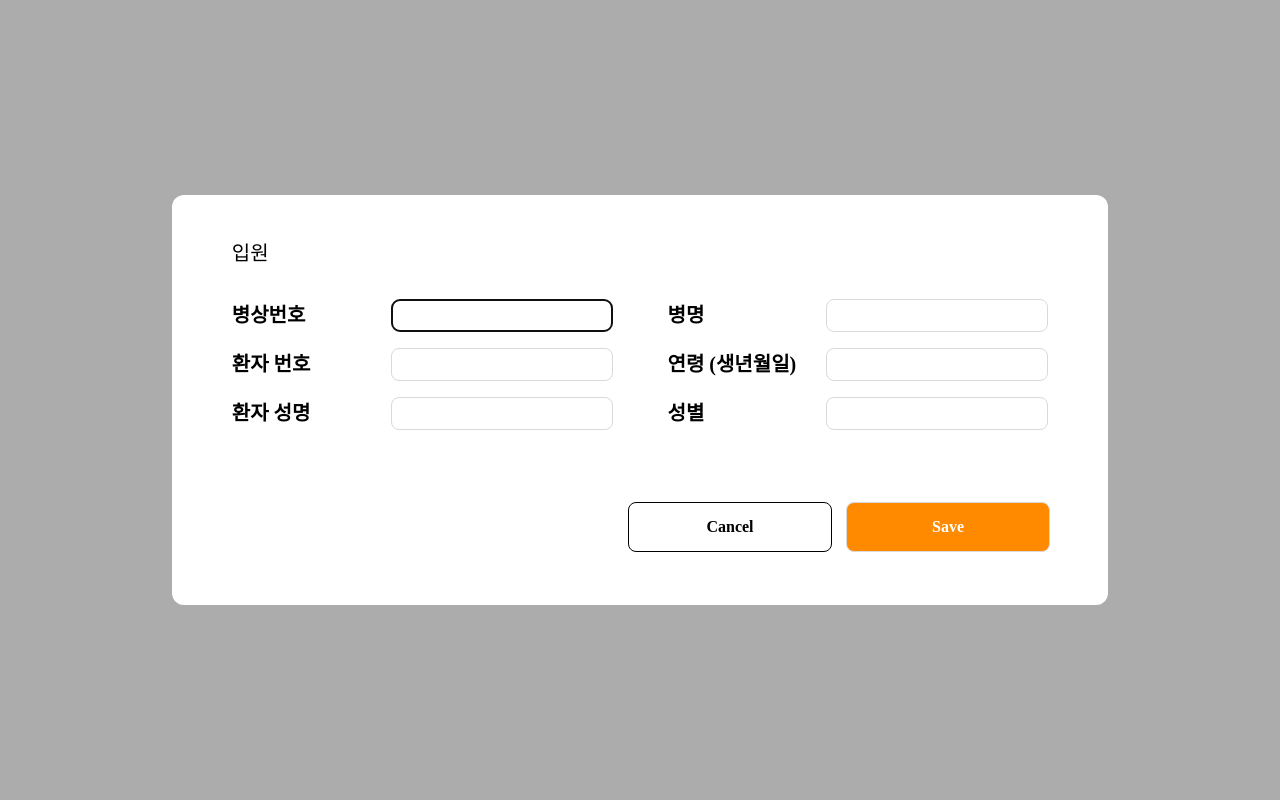
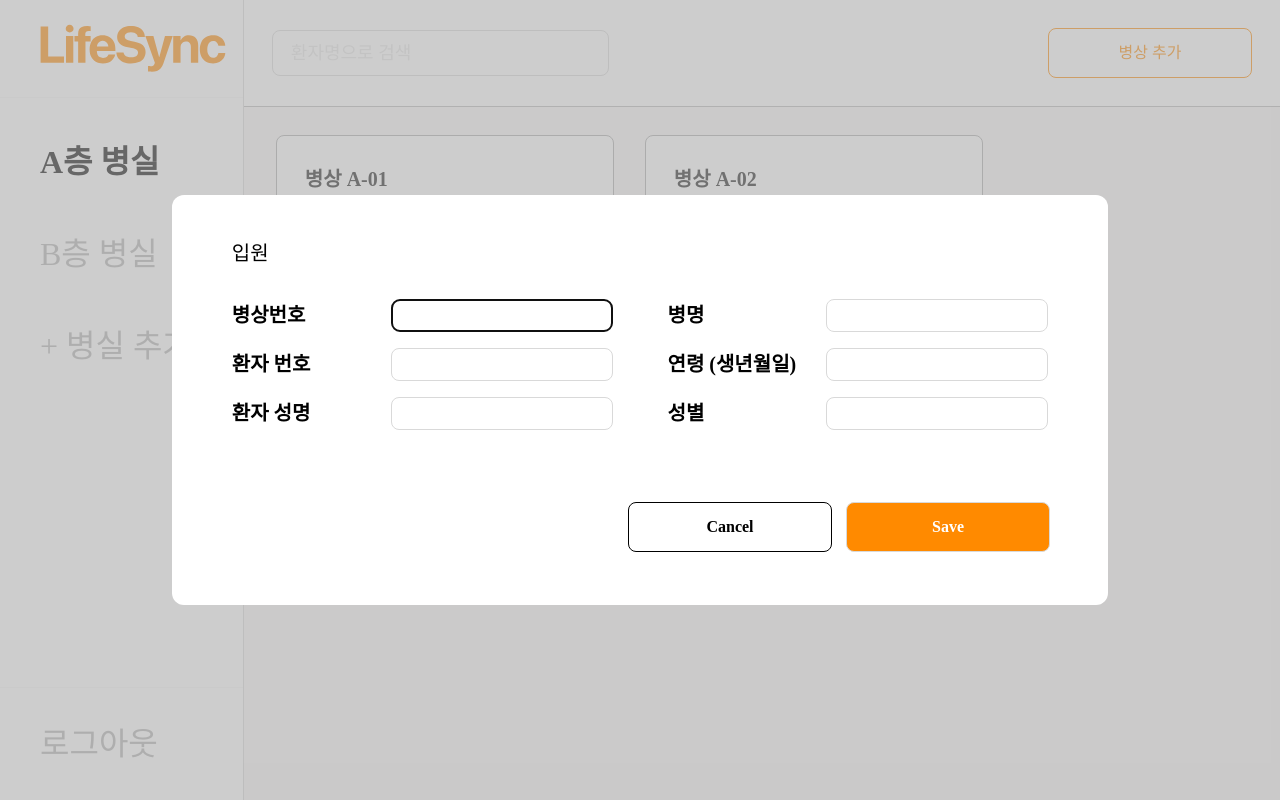
Before and after one commit to JuncSync/juncsync-admin-fe, a React (Vite) app: page / in a window 1280 px wide. Both pictures are taken after a click on the button "병상 추가". Built offline with nearby package versions, Linux system fonts and the light colour scheme; what prettier-plugin-tailwindcss would draw is missing.

Commit message:
style: Modal outer container bg opacity

```diff
--- a/src/components/Common/Modal/Modal.tsx
+++ b/src/components/Common/Modal/Modal.tsx
@@ -35,7 +35,7 @@ const Modal = ({
 
   return (
     <div
-      className="z-50 fixed top-0 left-0 w-screen h-screen bg-[#ACACAC]"
+      className="z-50 fixed top-0 left-0 w-screen h-screen bg-[#ACACAC] bg-opacity-60"
       onClick={onClickOutside}
     >
       <div className="min-w-[936px] min-h-[410px] fixed top-1/2 left-1/2 -translate-x-2/4 -translate-y-2/4 bg-white px-[58px] pt-[36px] pb-[53px] rounded-xl flex flex-col">
```
